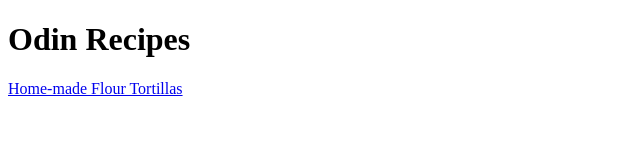
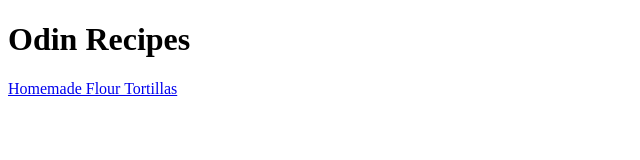
Before and after one commit to IqraYasir/odin-recipes, a plain HTML site: page index.html in a window 1280 px wide. Shown: the full height of the page, 0-640 px from the left. Drawn offline with Linux system fonts and the light colour scheme.

Commit message:
Fix grammar and create a new masala recipe

```diff
--- a/index.html
+++ b/index.html
@@ -6,6 +6,6 @@
 </head>
 <body>
     <h1>Odin Recipes</h1>
-    <a href="recipes/tortillas.html">Home-made Flour Tortillas</a>
+    <a href="recipes/tortillas.html">Homemade Flour Tortillas</a>
 </body>
 </html>
```
Also changed, not shown: recipes/chana-masala.html (added).
